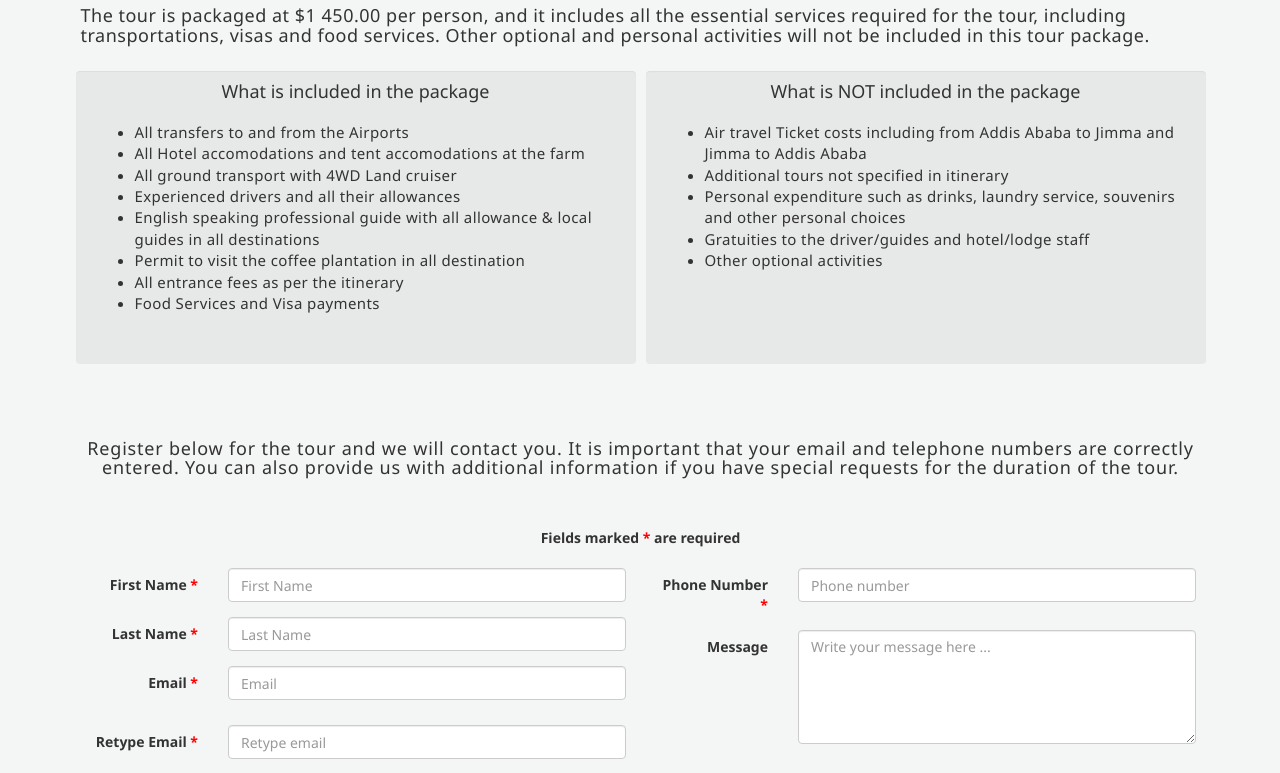
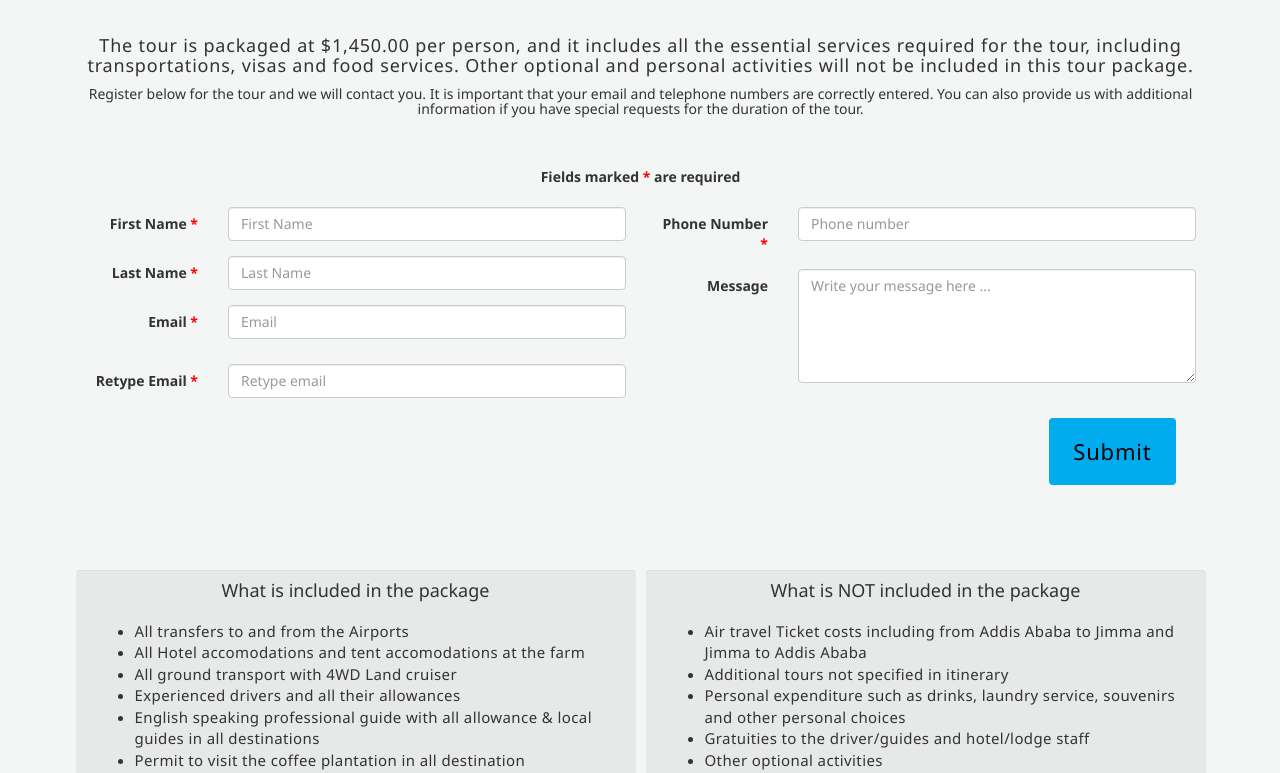
Before and after one commit to Dessagn/metocoffee, a React (Create React App) app in the folder client/: page /contact in a window 1280 px wide. Shown: the part 260-1033 px from the top of the page. Built offline with nearby package versions, Linux system fonts and the light colour scheme.

Commit message:
css changes

```diff
--- a/client/src/App.css
+++ b/client/src/App.css
@@ -842,8 +842,7 @@ filter: progid:DXImageTransform.Microsoft.gradient( startColorstr='#b4e391', end
 .tour-includes{
   display: flex;
   flex-wrap: wrap;
-  margin-top: 10px;
-  margin-bottom: 10px;
+  margin-bottom: 50px;
 }
 .tablink {
   background-color: #555;
--- a/client/src/components/Contact.jsx
+++ b/client/src/components/Contact.jsx
@@ -12,12 +12,10 @@ class Contact extends Component {
                 </div>
                 </div>
 
-                <div className="container">
-                    <TourInclude />
-                </div>
                 <div className="form-row">
                 <div className=" push-in container">
-                        <h4>Register below for the tour and we will contact you. It is important that your email and telephone numbers are correctly entered. You can also provide us with additional information if you have special requests for the duration of the tour.</h4>
+                        <h4>The tour is packaged at $1,450.00 per person, and it includes all the essential services required for the tour, including transportations, visas and food services. Other optional and personal activities will not be included in this tour package.</h4>
+                        <h5>Register below for the tour and we will contact you. It is important that your email and telephone numbers are correctly entered. You can also provide us with additional information if you have special requests for the duration of the tour.</h5>
                     </div>
                 <div className="row container-form container">
                     <form action="/contact/sendMessage" method="post" data-toggle="validator" className="form-horizontal">
@@ -76,6 +74,9 @@ class Contact extends Component {
                     </form>
 
                 </div>
+                </div>
+                <div className="container">
+                    <TourInclude />
                 </div>
 
                 <div className="location">
--- a/client/src/components/TourInclude.jsx
+++ b/client/src/components/TourInclude.jsx
@@ -4,7 +4,7 @@ class TourInclude extends Component {
     render() {
         return (
             <div className="row tour-includes">
-                <h4>The tour is packaged at $1 450.00 per person, and it includes all the essential services required for the tour, including transportations, visas and food services. Other optional and personal activities will not be included in this tour package.</h4>
+
                 <div className="col-md-6 coll">
                     <div className="well">
                         <h4>What is included in the package</h4>
```
